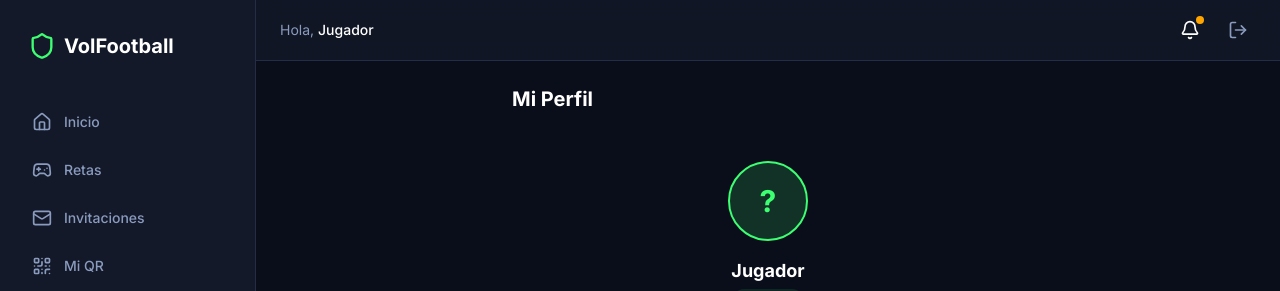
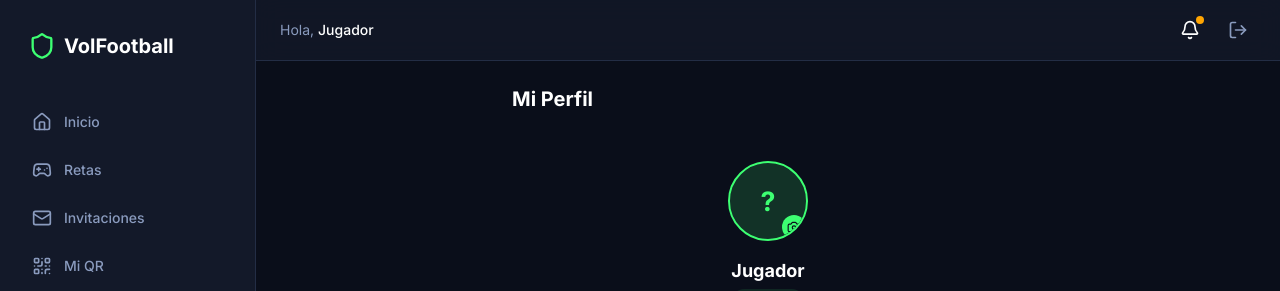
Before and after one commit to jesus-imanol/landing_page_volfootball, a Next.js app: page /perfil in a window 1280 px wide. Shown: the top 291 px of the page. Built offline with nearby package versions, Linux system fonts and the light colour scheme; no server answers.

Commit message:
feat: Cloudinary avatar upload in web portal (hook + AvatarUpload component)

```diff
--- /dev/null
+++ b/src/features/media/viewmodels/useImageUpload.ts
@@ -0,0 +1,57 @@
+"use client";
+
+import { useState } from "react";
+import { getToken } from "@/core/lib/auth";
+
+const BASE_URL = process.env.NEXT_PUBLIC_API_URL || "http://localhost:8080";
+
+interface UploadResult {
+  url: string;
+  public_id: string;
+}
+
+export function useImageUpload() {
+  const [isUploading, setIsUploading] = useState(false);
+  const [error, setError] = useState<string | null>(null);
+
+  const upload = async (
+    file: File,
+    endpoint: string = "/v1/media/upload",
+    method: string = "POST"
+  ): Promise<UploadResult | null> => {
+    setIsUploading(true);
+    setError(null);
+
+    try {
+      const token = getToken();
+      const formData = new FormData();
+      formData.append("file", file);
+
+      const res = await fetch(`${BASE_URL}${endpoint}`, {
+        method,
+        headers: { Authorization: `Bearer ${token}` },
+        body: formData,
+      });
+
+      const data = await res.json();
+
+      if (!res.ok) {
+        throw new Error(data?.error?.message || "Error subiendo imagen");
+      }
+
+      return { url: data.url, public_id: data.public_id };
+    } catch (e: unknown) {
+      const msg = e instanceof Error ? e.message : "Error subiendo imagen";
+      setError(msg);
+      return null;
+    } finally {
+      setIsUploading(false);
+    }
+  };
+
+  const uploadAvatar = (file: File) => upload(file, "/v1/media/avatar", "PATCH");
+  const uploadTeamLogo = (equipoId: number, file: File) =>
+    upload(file, `/v1/media/equipos/${equipoId}/logo`, "PATCH");
+
+  return { upload, uploadAvatar, uploadTeamLogo, isUploading, error };
+}
--- /dev/null
+++ b/src/features/media/views/AvatarUpload.tsx
@@ -0,0 +1,80 @@
+"use client";
+
+import { useRef, useState } from "react";
+import { Camera } from "lucide-react";
+import Spinner from "@/core/components/Spinner";
+
+interface Props {
+  currentUrl?: string | null;
+  initials: string;
+  isUploading: boolean;
+  onFileSelected: (file: File) => void;
+  size?: number;
+}
+
+export default function AvatarUpload({
+  currentUrl,
+  initials,
+  isUploading,
+  onFileSelected,
+  size = 72,
+}: Props) {
+  const inputRef = useRef<HTMLInputElement>(null);
+  const [preview, setPreview] = useState<string | null>(null);
+
+  const handleChange = (e: React.ChangeEvent<HTMLInputElement>) => {
+    const file = e.target.files?.[0];
+    if (!file) return;
+    setPreview(URL.createObjectURL(file));
+    onFileSelected(file);
+  };
+
+  const displayUrl = preview || currentUrl;
+
+  return (
+    <div className="relative inline-block">
+      <button
+        type="button"
+        onClick={() => inputRef.current?.click()}
+        className="relative rounded-full overflow-hidden border-2 border-neo-accent focus:outline-none"
+        style={{ width: size, height: size }}
+        disabled={isUploading}
+      >
+        {isUploading ? (
+          <div className="w-full h-full bg-neo-accent/15 flex items-center justify-center">
+            <Spinner size={size / 3} />
+          </div>
+        ) : displayUrl ? (
+          <img
+            src={displayUrl}
+            alt="Avatar"
+            className="w-full h-full object-cover"
+          />
+        ) : (
+          <div className="w-full h-full bg-neo-accent/15 flex items-center justify-center">
+            <span
+              className="text-neo-accent font-bold"
+              style={{ fontSize: size / 3 }}
+            >
+              {initials}
+            </span>
+          </div>
+        )}
+
+        {!isUploading && (
+          <div className="absolute bottom-0 right-0 w-6 h-6 bg-neo-accent rounded-full flex items-center justify-center">
+            <Camera className="w-3.5 h-3.5 text-neo-bg" />
+          </div>
+        )}
+      </button>
+
+      <input
+        ref={inputRef}
+        type="file"
+        accept="image/jpeg,image/png,image/webp"
+        onChange={handleChange}
+        className="hidden"
+      />
+    </div>
+  );
+}
--- a/src/features/perfil/views/PerfilView.tsx
+++ b/src/features/perfil/views/PerfilView.tsx
@@ -1,8 +1,12 @@
 "use client";
 
+import { useState } from "react";
 import { motion } from "framer-motion";
 import { User, Mail, Shield, LogOut } from "lucide-react";
+import toast from "react-hot-toast";
 import PortalCard from "@/core/components/PortalCard";
+import AvatarUpload from "@/features/media/views/AvatarUpload";
+import { useImageUpload } from "@/features/media/viewmodels/useImageUpload";
 import { useProfile } from "../viewmodels/useProfile";
 
 const roleNames: Record<number, string> = {
@@ -16,6 +20,24 @@ const roleNames: Record<number, string> = {
 
 export default function PerfilView() {
   const { user, logout } = useProfile();
+  const { uploadAvatar, isUploading, error } = useImageUpload();
+  const [avatarUrl, setAvatarUrl] = useState<string | null>(null);
+
+  const handleAvatarUpload = async (file: File) => {
+    const result = await uploadAvatar(file);
+    if (result) {
+      setAvatarUrl(result.url);
+      toast.success("Avatar actualizado");
+    } else if (error) {
+      toast.error(error);
+    }
+  };
+
+  const initials = user?.nombre_completo
+    ?.split(" ")
+    .slice(0, 2)
+    .map((w) => w.charAt(0).toUpperCase())
+    .join("") || "?";
 
   return (
     <motion.div initial={{ opacity: 0 }} animate={{ opacity: 1 }} className="max-w-lg mx-auto space-y-6">
@@ -23,10 +45,14 @@ export default function PerfilView() {
 
       {/* Avatar + name */}
       <div className="flex flex-col items-center py-6">
-        <div className="w-20 h-20 bg-neo-accent/15 border-2 border-neo-accent rounded-full flex items-center justify-center mb-4">
-          <span className="text-3xl font-bold text-neo-accent">
-            {user?.nombre_completo?.charAt(0)?.toUpperCase() || "?"}
-          </span>
+        <div className="mb-4">
+          <AvatarUpload
+            currentUrl={avatarUrl}
+            initials={initials}
+            isUploading={isUploading}
+            onFileSelected={handleAvatarUpload}
+            size={80}
+          />
         </div>
         <h2 className="text-white text-lg font-bold">{user?.nombre_completo || "Jugador"}</h2>
         <span className="text-neo-accent text-xs bg-neo-accent/10 px-3 py-1 rounded-full mt-1 font-medium">
```
